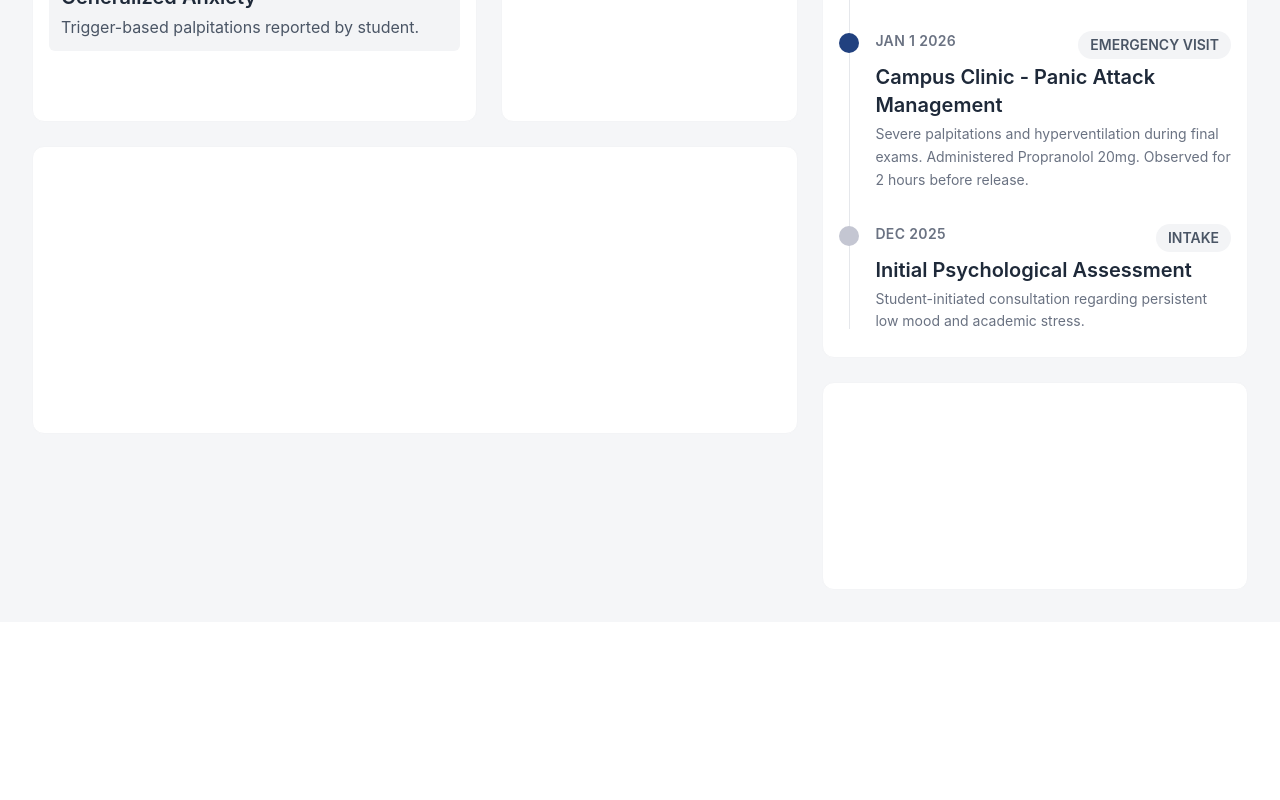
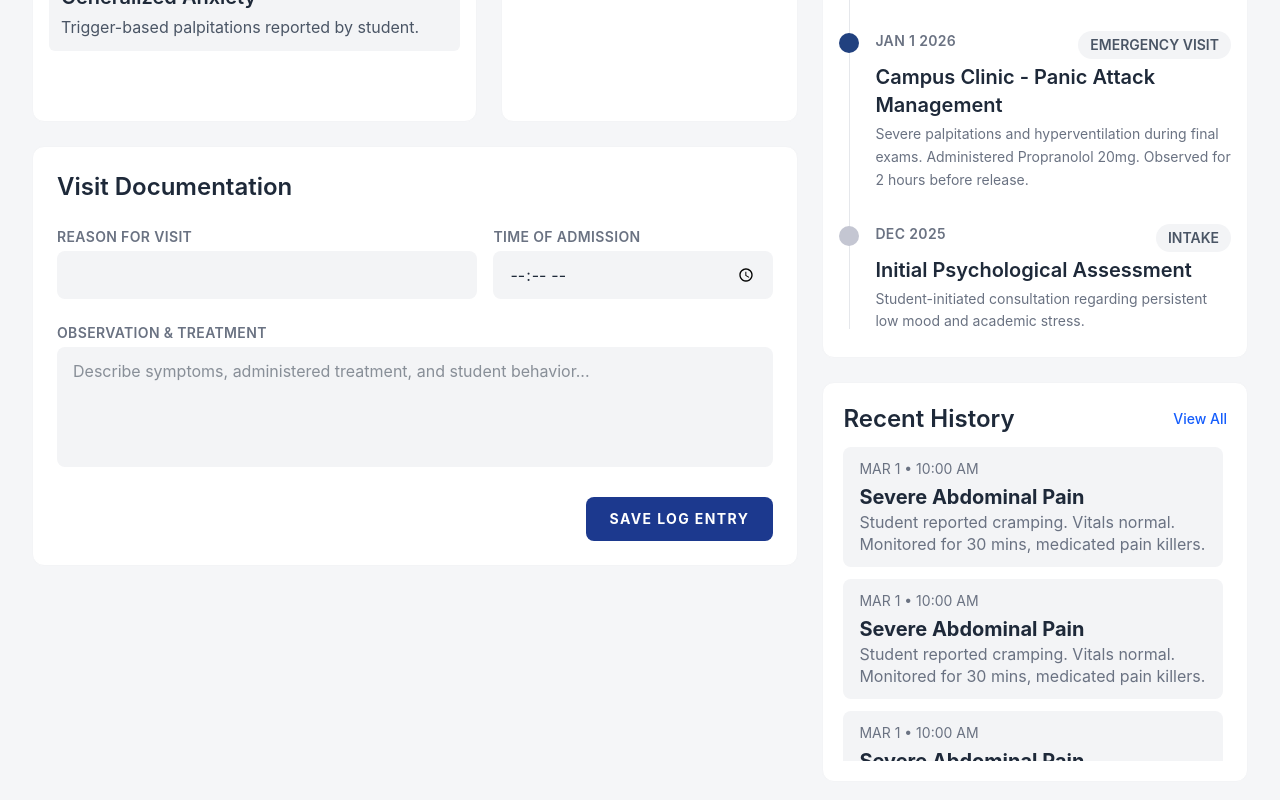
Before and after one commit to The-SEs/gimi, a React (Vite) app in the folder frontend/: page /admin/nurse in a window 1280 px wide. Shown: the part 738-1538 px from the top of the page. Before the commit the page ends 1360 px from the top, so only its background shows below. Built offline with nearby package versions, Linux system fonts and the light colour scheme; no server answers.

Commit message:
Added history and documentation. Also, files are optimized

```diff
--- a/frontend/src/components/admin-nurse-widget/activeConditions.tsx
+++ b/frontend/src/components/admin-nurse-widget/activeConditions.tsx
@@ -1,6 +1,54 @@
 import activeConditionsIcon from "../../assets/activeConditionsIcon.svg";
 
-export default function ActiveConditions() {
+type ConditionSeverity = "critical" | "normal";
+
+interface Condition {
+  category: string;
+  name: string;
+  description: string;
+  severity: ConditionSeverity;
+}
+
+interface ActiveConditionsProps {
+  conditions?: Condition[];
+}
+
+const defaultConditions: Condition[] = [
+  {
+    category: "PSYCHOLOGICAL",
+    name: "Severe Depressive Episode",
+    description: "Diagnosed Jan 2026. Monitoring required for self-harm markers.",
+    severity: "critical",
+  },
+  {
+    category: "SYSTEMIC",
+    name: "Generalized Anxiety",
+    description: "Trigger-based palpitations reported by student.",
+    severity: "normal",
+  },
+];
+
+const severityStyles: Record<ConditionSeverity, {
+  wrapper: string;
+  category: string;
+  name: string;
+  description: string;
+}> = {
+  critical: {
+    wrapper: "bg-red-100 border-l-4 border-red-700 rounded-md p-2 sm:p-3",
+    category: "text-xs sm:text-sm tracking-widest text-red-700 mb-1 break-all",
+    name: "text-base sm:text-lg lg:text-xl font-semibold text-red-800 mb-1 break-all",
+    description: "text-sm sm:text-base text-red-700 break-all",
+  },
+  normal: {
+    wrapper: "bg-gray-100 rounded-md p-2 sm:p-3",
+    category: "text-xs sm:text-sm tracking-widest text-gray-500 mb-1 break-all",
+    name: "text-base sm:text-lg lg:text-xl font-semibold text-gray-800 mb-1 break-all",
+    description: "text-sm sm:text-base text-gray-600 break-all",
+  },
+};
+
+export default function ActiveConditions({ conditions = defaultConditions }: ActiveConditionsProps) {
   return (
     <div className="bg-white rounded-xl border border-gray-100 p-3 sm:p-4 h-full flex flex-col min-w-0">
 
@@ -15,30 +63,20 @@ export default function ActiveConditions() {
       </div>
 
       <div className="flex flex-col gap-2 sm:gap-3 overflow-y-auto">
+        {conditions.map((condition, i) => {
+          const styles = severityStyles[condition.severity];
+          return (
+            <div key={i} className={styles.wrapper}>
+              <p className={styles.category}>{condition.category}</p>
+              <h3 className={styles.name}>{condition.name}</h3>
+              <p className={styles.description}>{condition.description}</p>
+            </div>
+          );
+        })}
 
-        <div className="bg-red-100 border-l-4 border-red-700 rounded-md p-2 sm:p-3">
-          <p className="text-xs sm:text-sm tracking-widest text-red-700 mb-1 break-all">
-            PSYCHOLOGICAL
-          </p>
-          <h3 className="text-base sm:text-lg lg:text-xl font-semibold text-red-800 mb-1 break-all">
-            Severe Depressive Episode
-          </h3>
-          <p className="text-sm sm:text-base text-red-700 break-all">
-            Diagnosed Jan 2026. Monitoring required for self-harm markers.
-          </p>
-        </div>
-
-        <div className="bg-gray-100 rounded-md p-2 sm:p-3 break-all">
-          <p className="text-xs sm:text-sm tracking-widest text-gray-500 mb-1">
-            SYSTEMIC
-          </p>
-          <h3 className="text-base sm:text-lg lg:text-xl font-semibold text-gray-800 mb-1 break-all">
-            Generalized Anxiety
-          </h3>
-          <p className="text-sm sm:text-base text-gray-600 break-all">
-            Trigger-based palpitations reported by student.
-          </p>
-        </div>
+        {conditions.length === 0 && (
+          <p className="text-sm text-gray-400 italic">No active conditions on record.</p>
+        )}
       </div>
     </div>
   );
--- /dev/null
+++ b/frontend/src/components/admin-nurse-widget/recentHistory.tsx
@@ -0,0 +1,66 @@
+interface HistoryEntry {
+  date: string;
+  title: string;
+  description: string;
+}
+
+interface RecentHistoryProps {
+  entries?: HistoryEntry[];
+}
+
+const defaultEntries: HistoryEntry[] = [
+  {
+    date: "MAR 1 • 10:00 AM",
+    title: "Severe Abdominal Pain",
+    description: "Student reported cramping. Vitals normal. Monitored for 30 mins, medicated pain killers.",
+  },
+  {
+    date: "MAR 1 • 10:00 AM",
+    title: "Severe Abdominal Pain",
+    description: "Student reported cramping. Vitals normal. Monitored for 30 mins, medicated pain killers.",
+  },
+  {
+    date: "MAR 1 • 10:00 AM",
+    title: "Severe Abdominal Pain",
+    description: "Student reported cramping. Vitals normal. Monitored for 30 mins, medicated pain killers.",
+  },
+  {
+    date: "MAR 1 • 10:00 AM",
+    title: "Severe Abdominal Pain",
+    description: "Student reported cramping. Vitals normal. Monitored for 30 mins, medicated pain killers.",
+  },
+];
+
+export default function RecentHistory({ entries = defaultEntries }: RecentHistoryProps) {
+  return (
+    <div className="bg-white rounded-xl border border-gray-100 p-4 sm:p-5 h-70 lg:h-[400px] flex flex-col">
+
+      <div className="flex items-center justify-between mb-3 flex-shrink-0">
+        <h2 className="text-xl sm:text-2xl font-semibold text-gray-800">
+          Recent History
+        </h2>
+        <button className="text-blue-600 text-sm font-medium hover:underline cursor-pointer whitespace-nowrap">
+          View All
+        </button>
+      </div>
+
+      <div className="overflow-y-auto flex flex-col gap-3 pr-1">
+        {entries.map((entry, i) => (
+          <div key={i} className="bg-gray-100 rounded-lg px-3 sm:px-4 py-3 flex-shrink-0">
+            <p className="text-sm text-gray-500 mb-1">{entry.date}</p>
+            <p className="text-base sm:text-xl font-bold text-gray-800 break-words">
+              {entry.title}
+            </p>
+            <p className="text-sm sm:text-base text-gray-500 break-words leading-snug">
+              {entry.description}
+            </p>
+          </div>
+        ))}
+
+        {entries.length === 0 && (
+          <p className="text-sm text-gray-400 italic">No recent history on record.</p>
+        )}
+      </div>
+    </div>
+  );
+}
--- /dev/null
+++ b/frontend/src/components/admin-nurse-widget/visitDocumentation.tsx
@@ -0,0 +1,61 @@
+import { useState } from "react";
+
+export default function VisitDocumentation() {
+  const [reasonForVisit, setReasonForVisit] = useState("");
+  const [timeOfAdmission, setTimeOfAdmission] = useState("");
+  const [observations, setObservations] = useState("");
+
+  const handleSave = () => {
+    console.log({ reasonForVisit, timeOfAdmission, observations });
+  };
+
+  return (
+    <div className="bg-white rounded-xl border border-gray-100 p-4 sm:p-6 w-full">
+      <h2 className="text-xl sm:text-2xl font-semibold text-gray-800 mb-4 sm:mb-6">
+        Visit Documentation
+      </h2>
+      <div className="flex flex-col sm:flex-row gap-4 mb-4 sm:mb-6">
+        <div className="flex-1">
+          <label className="block text-sm font-semibold text-gray-500 tracking-wide mb-1">
+            REASON FOR VISIT
+          </label>
+          <input
+            type="text"
+            value={reasonForVisit}
+            onChange={(e) => setReasonForVisit(e.target.value)}
+            className="w-full bg-gray-100 rounded-lg px-4 py-3 text-gray-800 text-base outline-none focus:ring-2 focus:ring-blue-200 transition"/>
+        </div>
+
+        <div className="w-full sm:w-[280px]">
+          <label className="block text-sm font-semibold text-gray-500 tracking-wide mb-1">
+            TIME OF ADMISSION
+          </label>
+          <input
+            type="time"
+            value={timeOfAdmission}
+            onChange={(e) => setTimeOfAdmission(e.target.value)}
+            className="w-full bg-gray-100 rounded-lg px-4 py-3 text-gray-800 text-base outline-none focus:ring-2 focus:ring-blue-200 transition"/>
+        </div>
+      </div>
+
+      <div className="mb-4 sm:mb-6">
+        <label className="block text-sm font-semibold text-gray-500 tracking-wide mb-1">
+          OBSERVATION & TREATMENT
+        </label>
+        <textarea
+          value={observations}
+          onChange={(e) => setObservations(e.target.value)}
+          placeholder="Describe symptoms, administered treatment, and student behavior..."
+          rows={4}
+          className="w-full bg-gray-100 rounded-lg px-4 py-3 text-gray-800 text-base outline-none focus:ring-2 focus:ring-blue-200 transition resize-none"/>
+      </div>
+      <div className="flex justify-end">
+        <button
+          onClick={handleSave}
+          className="w-full sm:w-auto bg-blue-900 hover:bg-blue-800 transition text-white text-sm font-bold tracking-widest px-6 py-3 rounded-lg cursor-pointer">
+          SAVE LOG ENTRY
+        </button>
+      </div>
+    </div>
+  );
+}
--- a/frontend/src/pages/admin/nurse.tsx
+++ b/frontend/src/pages/admin/nurse.tsx
@@ -5,6 +5,8 @@ import StudentInfo from "../../components/admin-nurse-widget/studentInfo.tsx";
 import ActiveConditions from "../../components/admin-nurse-widget/activeConditions";
 import CurrentMedications from "../../components/admin-nurse-widget/currentMedications";
 import HospitalizationTreatmentHistory from "../../components/admin-nurse-widget/hospitalizationTreatmentHistory";
+import VisitDocumentation from "../../components/admin-nurse-widget/visitDocumentation";
+import RecentHistory from "../../components/admin-nurse-widget/recentHistory";
 
 const W = ({ style, className = "" }: { style?: React.CSSProperties; className?: string }) => (
   <div
@@ -17,11 +19,9 @@ export default function NurseAdminPage() {
     <div className="w-full box-border overflow-x-hidden">
 
       <div className="flex flex-col lg:flex-row gap-4 lg:gap-6 mb-4 lg:mb-6">
-
         <div className="w-full lg:flex-1 min-w-0 overflow-hidden">
           <StudentInfo />
         </div>
-
         <div className="w-full lg:w-[35%] lg:flex-shrink-0 flex flex-row lg:flex-col items-center justify-center gap-4">
           <div className="w-full max-w-[260px]">
             <ContactSecurity />
@@ -38,19 +38,19 @@ export default function NurseAdminPage() {
             <div className="w-full sm:flex-[0_0_58%] min-h-[320px] lg:h-[380px]">
               <ActiveConditions />
             </div>
-
             <div className="w-full sm:flex-1 min-h-[320px] lg:h-[380px]">
               <CurrentMedications />
             </div>
           </div>
-          <W className="h-64 lg:h-[288px]" />
+          <VisitDocumentation />
         </div>
 
         <div className="w-full lg:w-[35%] lg:flex-shrink-0 flex flex-col gap-4 lg:gap-6">
           <HospitalizationTreatmentHistory />
-          <W className="h-48 lg:h-[208px]" />
+          <RecentHistory />
         </div>
       </div>
+
     </div>
   );
 }
```
Also changed, not shown: frontend/src/components/admin-nurse-widget/currentMedications.tsx (+28 -21 lines), frontend/src/components/admin-nurse-widget/studentInfo.tsx (+48 -14 lines).
